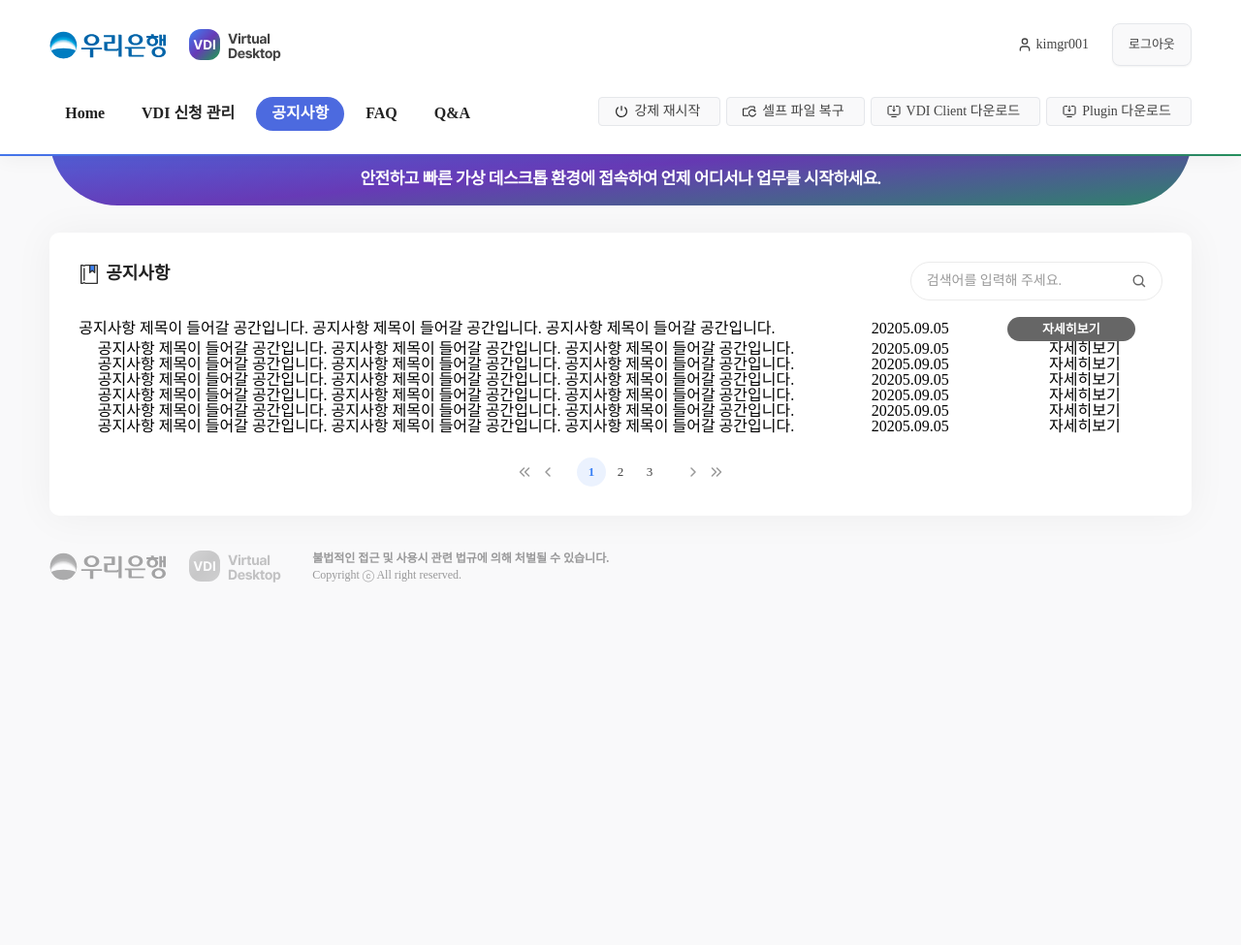
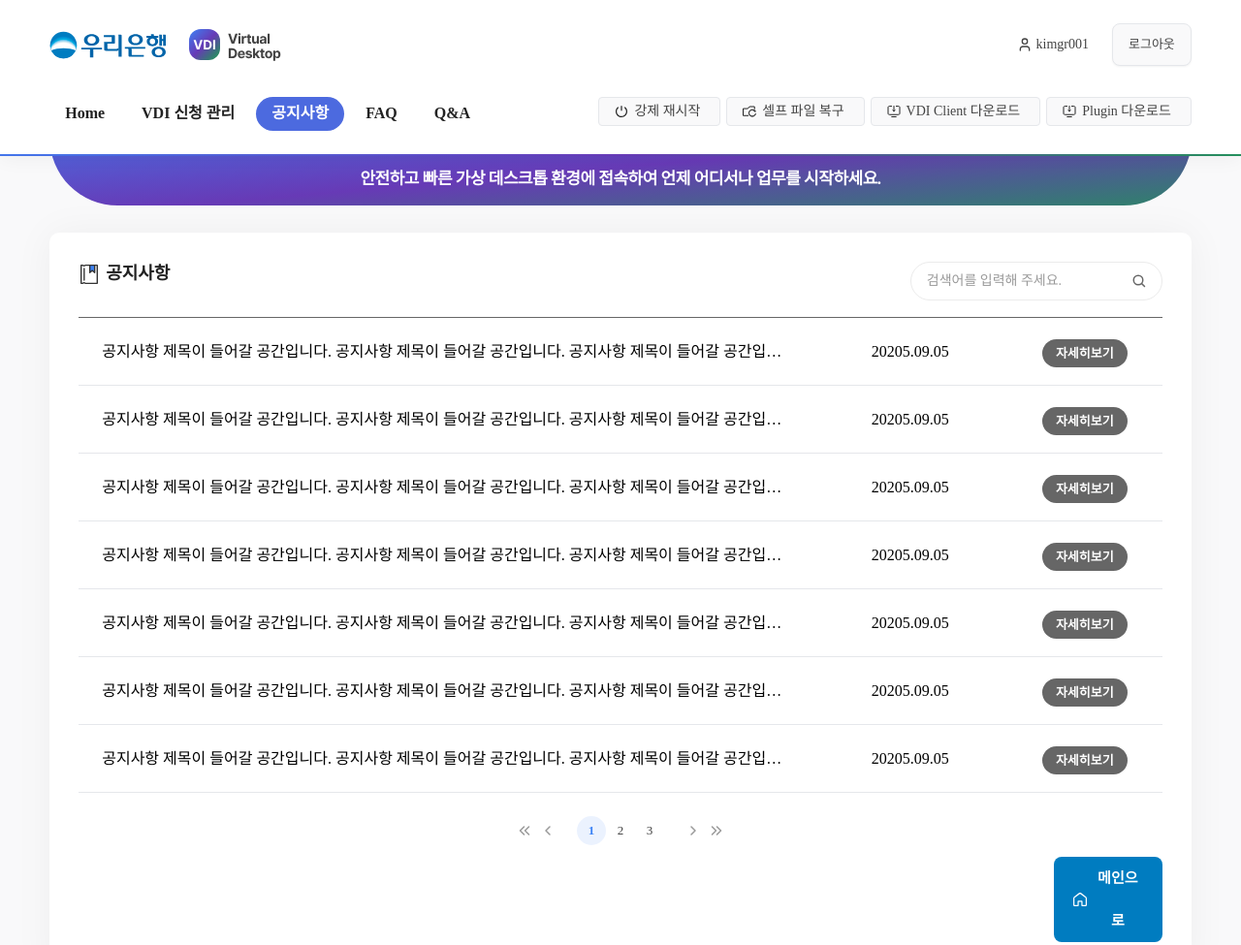
Before and after one commit to yoonzda/wooriBank, a plain HTML site: page notice.html in a window 1280 px wide. Shown: the top 975 px of the page at 97% size. Before the commit the page ends 800 px from the top, so only its background shows below. Drawn offline with nearby package versions, Linux system fonts and the light colour scheme; a web font is replaced by a local one.

Commit message:
[SUB1] - notice com

```diff
--- a/css/module.css
+++ b/css/module.css
@@ -15,7 +15,6 @@ header ol li:nth-of-type(4) .btn.gray{background-image: url('../images/woori_ico
 .chip.blue:not(.active){color: #222;}
 .chip.blue.active{background-color: #4C6ADF; color: #FFF;}
 .chip.purple{background-color: #673AB6; color: #FFF;}
-.chip.gray{background-color: #666666; color: #FFF; font-size: 13px; font-weight: 700;}
 
 button.state{line-height: normal; cursor: pointer;}
 .state{display: inline-block; font-size: 13px; font-weight: 600; width: 64px; height: 26px; line-height: 26px; border-radius: 4px; border: 1px solid var(--border-color); background-color: var(--background-color); color: var(--text-color);}
--- a/css/page.css
+++ b/css/page.css
@@ -246,3 +246,22 @@ table.verti tbody tr td{text-align: center;}
     text-overflow: ellipsis;
     white-space: nowrap;
 }
+.notiContainer td.alignLeft{padding-inline: 24px;}
+.notiContainer table tbody{border-top: 1px solid #666;}
+.notiContainer table tr{height: 70px; cursor: pointer;}
+.notiContainer table tr{border-bottom: 1px solid #E5E7EB;}
+.notiContainer table tr *{vertical-align: middle;}
+.notiContainer table tr td span{padding: 7px 14px; border-radius: 20px; background-color: #666666; color: #FFF; font-size: 13px; font-weight: 700;}
+.notiContainer .buttonBox a.movePrev{display: block; width: 112px; padding-inline: 40px 20px; box-sizing: border-box; line-height: 44px; background-color: #FFF; border: 1px solid #DDD; text-align: center; text-decoration: none; font-size: 15px; font-weight: 700; color: #434343; border-radius: 8px; background-image: url('../images/woori_icon_prev.svg'); background-repeat: no-repeat; background-position: 32px center;}
+.notiContainer .buttonBox a.moveHome{display: block; width: 112px; padding-inline: 40px 20px; box-sizing: border-box; line-height: 44px; background-color: #007CC0; text-align: center; text-decoration: none; font-size: 15px; font-weight: 700; color: #FFF; border-radius: 8px; background-image: url('../images/woori_icon_home.svg'); background-repeat: no-repeat; background-position: 20px center;}
+
+.notiContainer h3 span{font-size: 14px; font-weight: 500; color: #666; vertical-align: middle; margin-left: 4px;}
+.notiContainer .detailBox{border-top: 1px solid #666; padding-top: 32px;}
+.notiContainer .detailBox h4{font-size: 24px; font-weight: 600; line-height: 140%; color: #222; margin-bottom: 12px;}
+.notiContainer .detailBox h4+div{font-size: 16px; font-weight: 500; line-height: 140%; color: #666; margin-bottom: 32px;}
+.notiContainer .detailBox h4+div span{font-weight: 400; color: #999; margin-left: 8px;}
+.notiContainer .detailBox p{font-size: 16px; font-weight: 400; line-height: 140%; color: #434343; margin-bottom: 60px;}
+.notiContainer .detailBox p+div{border: 1px dashed #E5E7EB; border-radius: 10px; background-color: rgba(243, 244, 246, 0.5); padding: 20px 24px;}
+.notiContainer .detailBox p+div ul li{display: block; padding-left: 28px; background-image: url('../images/woori_icon_file.svg'); background-position: left center; background-repeat: no-repeat;}
+.notiContainer .detailBox p+div ul li:not(:last-of-type){margin-bottom: 12px;}
+.notiContainer .detailBox p+div ul li a{text-decoration: none; display: block; font-size: 14px; font-weight: 400; line-height: 140%; color: #434343;}
--- a/notice.html
+++ b/notice.html
@@ -61,40 +61,40 @@
                     <col width="160px">
                 </colgroup>
                 <tbody>
-                    <tr>
+                    <tr onClick="location.href='notice_detail.html'">
                         <td class="alignLeft">공지사항 제목이 들어갈 공간입니다. 공지사항 제목이 들어갈 공간입니다. 공지사항 제목이 들어갈 공간입니다.</td>
                         <td>20205.09.05</td>
-                        <td class="chip gray">자세히보기</td>
+                        <td><span>자세히보기</span></td>
                     </tr>
-                    <tr>
-                        <td>공지사항 제목이 들어갈 공간입니다. 공지사항 제목이 들어갈 공간입니다. 공지사항 제목이 들어갈 공간입니다.</td>
+                    <tr onClick="location.href='notice_detail.html'">
+                        <td class="alignLeft">공지사항 제목이 들어갈 공간입니다. 공지사항 제목이 들어갈 공간입니다. 공지사항 제목이 들어갈 공간입니다.</td>
                         <td>20205.09.05</td>
-                        <td>자세히보기</td>
+                        <td><span>자세히보기</span></td>
                     </tr>
-                    <tr>
-                        <td>공지사항 제목이 들어갈 공간입니다. 공지사항 제목이 들어갈 공간입니다. 공지사항 제목이 들어갈 공간입니다.</td>
+                    <tr onClick="location.href='notice_detail.html'">
+                        <td class="alignLeft">공지사항 제목이 들어갈 공간입니다. 공지사항 제목이 들어갈 공간입니다. 공지사항 제목이 들어갈 공간입니다.</td>
                         <td>20205.09.05</td>
-                        <td>자세히보기</td>
+                        <td><span>자세히보기</span></td>
                     </tr>
-                    <tr>
-                        <td>공지사항 제목이 들어갈 공간입니다. 공지사항 제목이 들어갈 공간입니다. 공지사항 제목이 들어갈 공간입니다.</td>
+                    <tr onClick="location.href='notice_detail.html'">
+                        <td class="alignLeft">공지사항 제목이 들어갈 공간입니다. 공지사항 제목이 들어갈 공간입니다. 공지사항 제목이 들어갈 공간입니다.</td>
                         <td>20205.09.05</td>
-                        <td>자세히보기</td>
+                        <td><span>자세히보기</span></td>
                     </tr>
-                    <tr>
-                        <td>공지사항 제목이 들어갈 공간입니다. 공지사항 제목이 들어갈 공간입니다. 공지사항 제목이 들어갈 공간입니다.</td>
+                    <tr onClick="location.href='notice_detail.html'">
+                        <td class="alignLeft">공지사항 제목이 들어갈 공간입니다. 공지사항 제목이 들어갈 공간입니다. 공지사항 제목이 들어갈 공간입니다.</td>
                         <td>20205.09.05</td>
-                        <td>자세히보기</td>
+                        <td><span>자세히보기</span></td>
                     </tr>
-                    <tr>
-                        <td>공지사항 제목이 들어갈 공간입니다. 공지사항 제목이 들어갈 공간입니다. 공지사항 제목이 들어갈 공간입니다.</td>
+                    <tr onClick="location.href='notice_detail.html'">
+                        <td class="alignLeft">공지사항 제목이 들어갈 공간입니다. 공지사항 제목이 들어갈 공간입니다. 공지사항 제목이 들어갈 공간입니다.</td>
                         <td>20205.09.05</td>
-                        <td>자세히보기</td>
+                        <td><span>자세히보기</span></td>
                     </tr>
-                    <tr>
-                        <td>공지사항 제목이 들어갈 공간입니다. 공지사항 제목이 들어갈 공간입니다. 공지사항 제목이 들어갈 공간입니다.</td>
+                    <tr onClick="location.href='notice_detail.html'">
+                        <td class="alignLeft">공지사항 제목이 들어갈 공간입니다. 공지사항 제목이 들어갈 공간입니다. 공지사항 제목이 들어갈 공간입니다.</td>
                         <td>20205.09.05</td>
-                        <td>자세히보기</td>
+                        <td><span>자세히보기</span></td>
                     </tr>
                 </tbody>
             </table>
@@ -113,6 +113,9 @@
                     <li><a href="javascript:void(0)">3</a></li>
                 </ol>
             </div>
+            <div class="buttonBox right">
+                <a href="" class="moveHome">메인으로</a>
+            </div>
         </div>
     </div>
     <footer>
```
Also changed, not shown: notice_detail.html (added, +79 -0 lines), images/woori_icon_prev.svg (added).
